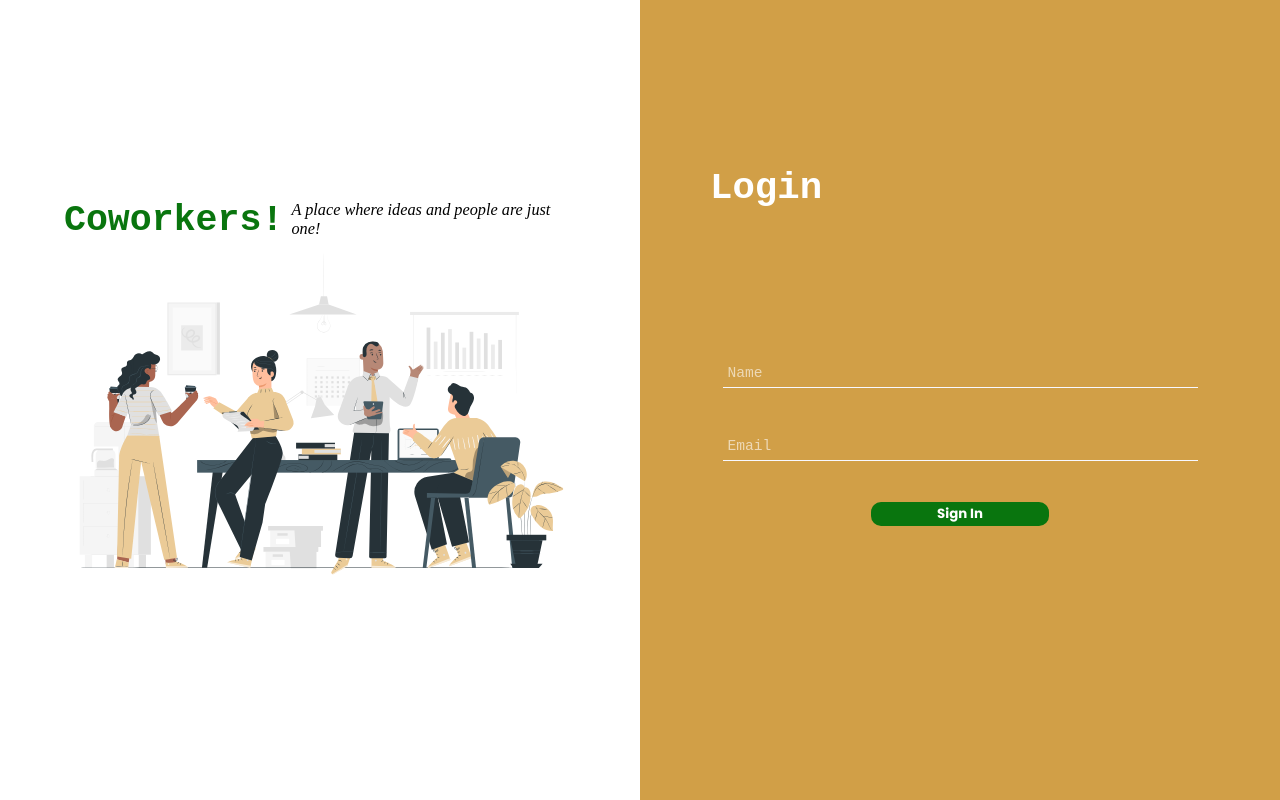
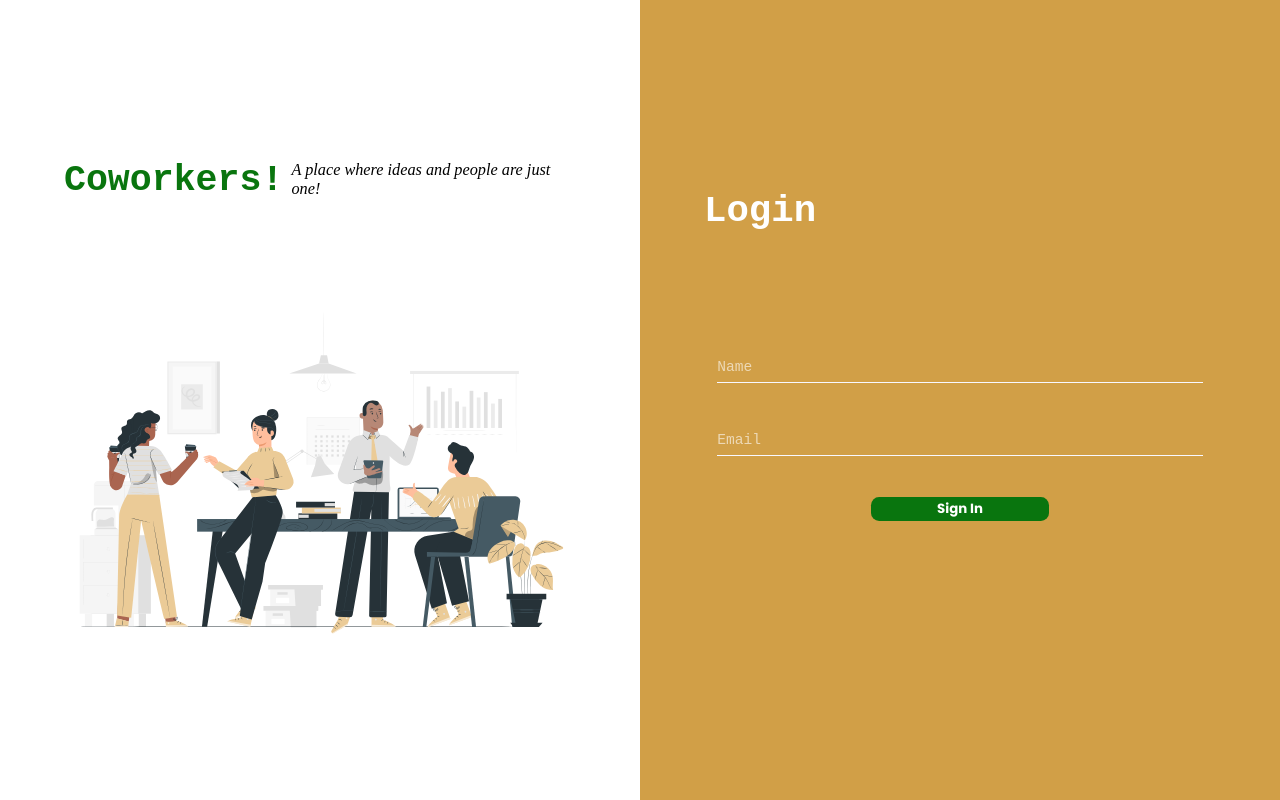
Before and after one commit to othiagocorreia/date-time-form, a website: page src/index.html in a window 1280 px wide. Drawn offline with Linux system fonts and the light colour scheme.

Commit message:
responsividade

```diff
--- a/public/css/main.css
+++ b/public/css/main.css
@@ -18,8 +18,163 @@ body{
 }
 
 .container{
-    width: 100vw;
+    width: 100%;
     height: 100vh;
+    display: flex;
+    flex-direction: column;
+    align-items: center;
+    justify-content: center;
+}
+
+.image-div{
+    width: 100%;
+    height: 50rem;
+    display: flex;
+    flex-direction: column;
+    align-items: center;
+    justify-content: center;
+}
+
+.welcome-msg{
+    width: 85%;
+    height: 35%;
+    display: flex;
+    flex-direction: column;
+    align-items: center;
+    justify-content: center;
+}
+
+.welcome-msg h1{
+    font-size:5.5rem;
+    color:#09750e;
+}
+
+.welcome-msg p{
+    font-size: 2rem;
+    font-style: italic;
+}
+
+.image-div img{
+    width: 55rem;
+    height: 50rem;
+}
+
+.form{
+    width: 100%;
+    height: 30rem;
+    display: flex;
+    flex-direction: column;
+    align-items: center;
+    justify-content: center;
+}
+
+.msg{
+    display: none;
+}
+
+form{
+    width: 80%;
+    height: 85%;
+    max-width: 500px;
+    display: flex;
+    align-items: center;
+    justify-content: center;
+    flex-direction: column;
+}
+
+.input-field{
+    width: 95%;
+    height: 5rem;
+    margin-bottom: 4rem;
+    position: relative;
+}
+
+.input-field label{
+    font-size: 1.8rem;
+    color: #e4e4e4;
+    position: absolute;
+    top:10px;
+    left:5px;
+    transition: .1s linear;
+}
+
+.input-field input:hover + label,
+.input-field input:valid + label {
+    font-size:1.2rem;
+    top: -16px;
+    color: #F8F8FF;
+}
+
+.input-field input:-webkit-autofill,
+.input-field input:-webkit-autofill:hover,
+.input-field input:-webkit-autofill:focus,
+.input-field input:-webkit-autofill:active  {
+    -webkit-box-shadow: 0 0 0 30px #D19F47 inset !important;
+    -webkit-text-fill-color: #FFFFFF !important;
+}
+
+.input-data{
+    min-width: 100%;
+    min-height: 80%;
+    font-size: 1.6rem;
+    font-family: Poppins;
+    padding-left: 0.5rem;
+    color: #FFFFFF;
+    text-decoration: none;
+    outline:none;
+    border-style: none;
+    border-bottom:1px solid #f8f8ff;
+    background-color: transparent;
+}
+
+.btn-cad{
+    width: 22rem;
+    height: 3rem;
+    font-weight: 700;
+    font-family: Poppins;
+    color: #FFFFFF;
+    border-style: none;
+    border-radius:1rem;
+    background:#09750e;
+    transition:linear .4s;
+}
+
+.btn-cad:hover{
+    color: #130f0d;
+    background: #FFA500;
+}
+
+.json{
+    width: 95%;
+    height: 25%;
+    display: flex;
+    align-items: center;
+    justify-content: center;
+    color:#FFFFFF;
+    font-size: 2.3rem;
+}
+
+@media screen and (min-width: 1000px) {
+    *{
+        padding:0;
+        margin:0;
+        box-sizing: border-box;
+    }
+
+    html{
+        font-size:62.5%;
+    }
+
+    html,
+    body{
+        height: 100vh;
+        font-family: monospace;
+        background: #D19F47;
+    }
+
+    .container{
+        width: 100%;
+        height: 100%;
         display: flex;
         flex-direction: row;
         align-items: center;
@@ -38,6 +193,7 @@ body{
 
     .welcome-msg{
         width: 80%;
+        height: 20%;
         display: flex;
         flex-direction: row;
         align-items: center;
@@ -59,14 +215,14 @@ body{
 
     .image-div img{
         width: 80%;
-    height: 45%;
+        height: 55%;
     }
 
     .form{
         width: 50%;
-    max-width: 700px;
+        max-width: 700rem;
         height:85%;
-    max-height: 500px;
+        max-height: 500rem;
         display: flex;
         align-items:center;
         justify-content: center;
@@ -75,13 +231,13 @@ body{
     }
 
     .msg{
-    width: 80vw;
-    height:10vh;
-    max-width: 500px;
+        width: 80%;
+        height:10%;
+        max-width: 500rem;
         display: flex;
         align-items: center;
         justify-content: left;
-    margin-bottom: 5px;
+        margin-bottom: 0.5rem;
     }
 
     .msg h1{
@@ -90,14 +246,14 @@ body{
     }
 
     form{
-    width: 80vw;
-    height: 55vh;
-    max-width: 500px;
+        width: 80%;
+        height: 55%;
+        max-width: 500rem;
         display: flex;
         align-items: center;
         justify-content: center;
         flex-direction: column;
-    border-radius: 10px;
+        border-radius: 1rem;
     }
 
     .input-field{
@@ -109,18 +265,18 @@ form{
 
     .input-field label{
         font-size: 1.8rem;
-    color: rgba(255, 255, 255, 0.6);
+        color: #ffffff99;
         position: absolute;
-    top:10px;
-    left:5px;
+        top:1rem;
+        left:0.5px;
         transition: .1s linear;
     }
 
     .input-field input:hover + label,
     .input-field input:valid + label {
         font-size:1.6rem;
-    top: -16px;
-    color: rgba(248,248,255);
+        top: -1.6rem;
+        color: #f8f8ff;
     }
 
     .input-field input:-webkit-autofill,
@@ -141,7 +297,7 @@ form{
         text-decoration: none;
         outline:none;
         border-style: none;
-    border-bottom:1px solid rgba(248, 248, 255);
+        border-bottom:0.1rem solid #f8f8ff;
         background-color: transparent;
     }
 
@@ -152,7 +308,7 @@ form{
         font-family: Poppins;
         color: #FFFFFF;
         border-style: none;
-    border-radius:10px;
+        border-radius:1rem;
         background:#09750e;
         transition:linear .4s;
     }
@@ -164,10 +320,11 @@ form{
 
     .json{
         width: 95%;
-    height: 25vh;
+        height: 25%;
         display: flex;
         align-items: center;
         justify-content: center;
         color:#FFFFFF;
         font-size: 2.3rem;
     }
+}
```
Lines whose indentation alone changed are shown as unchanged.
